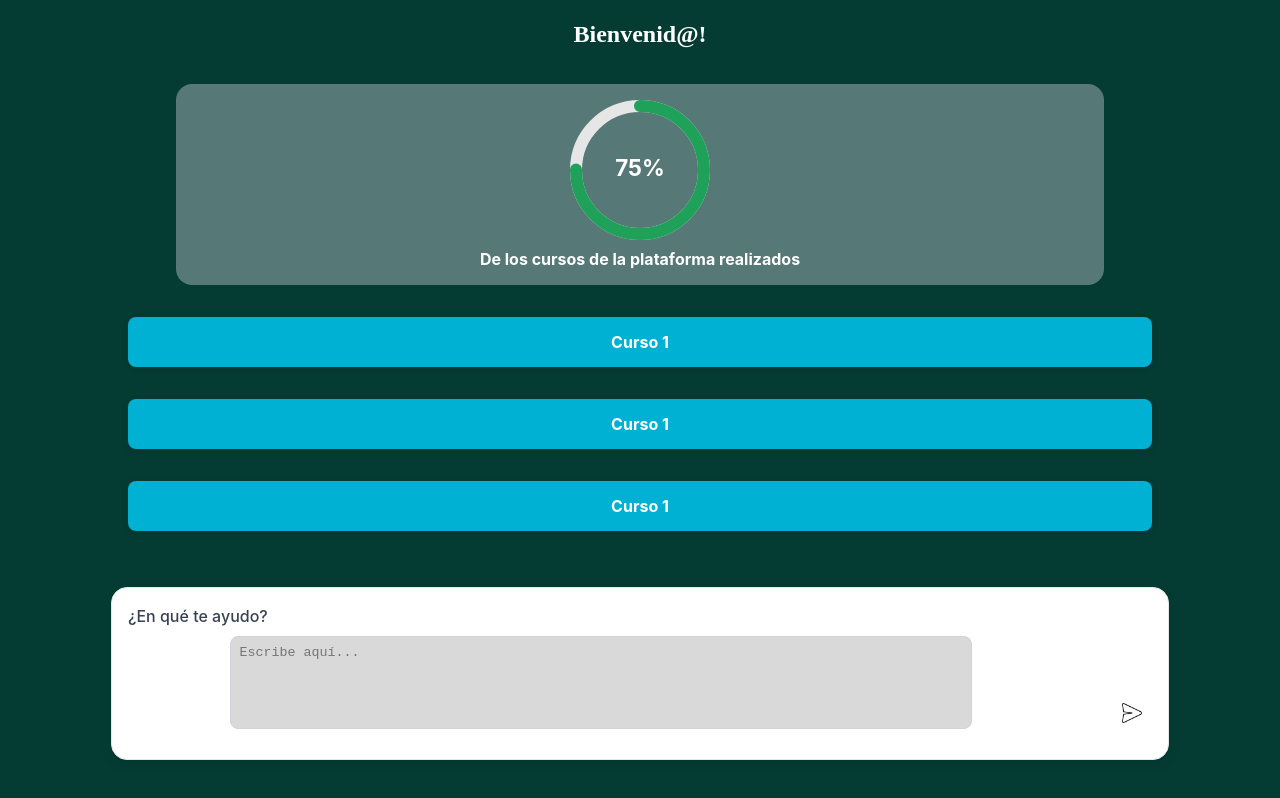
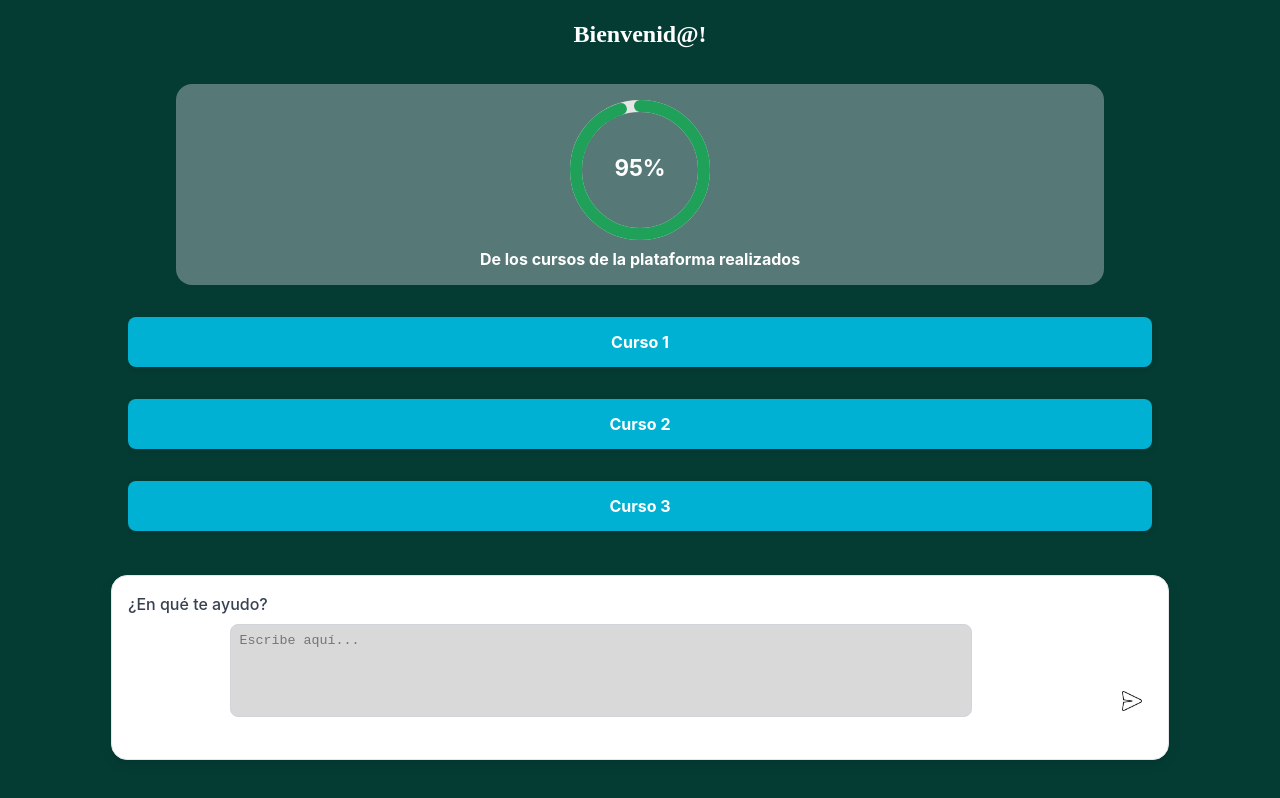
Before and after one commit to KevNunez5/Chiukhan_front, a React (Vite) app: page /start in a window 1280 px wide. Built offline with nearby package versions, Linux system fonts and the light colour scheme; the HTML template or start-up script is replaced by a standard one.

Commit message:
Start page fixed for multiple courses

```diff
--- a/src/pages/Start/Start.css
+++ b/src/pages/Start/Start.css
@@ -29,8 +29,12 @@
 .courses-section {
     display: flex;
     flex-direction: column;
+    flex: 1 1 auto;         /* ocupa el sobrante */
+    min-height: 0;          /* IMPORTANTE para permitir overflow */
+    overflow-y: auto;       /* scroll solo aquí */
     gap: 1rem;
     width: 100%;
+    max-height: 30vh;
     margin-top: 1rem;
     margin-left: 20vw;
 }
--- a/src/pages/Start/Start.tsx
+++ b/src/pages/Start/Start.tsx
@@ -1,32 +1,48 @@
+import "./Start.css"
+import BlueButton from "../../components/BlueButton"
+import ProgressBar from "../../components/ProgressBar"
+import ChatBot from "../../components/ChatBot"
 
-import "./Start.css"
-import BlueButton from "../../components/BlueButton.tsx";
-import ProgressBar from "../../components/ProgressBar.tsx";
-import ChatBot from "../../components/ChatBot.tsx";
-// Importa tus componentes reales cuando los tengas listos
-// import ProgressBar from "../../components/ProgressBar/ProgressBar"
-// import Chat from "../../components/Chat/Chat"
+type CourseItem = { nombre: string; url?: string }
 
-export default function Start() {
+type StartProps = {
+    courses?: CourseItem[]       // ← lista que te mandan
+    userName?: string            // opcional para saludo
+    progress?: number            // opcional para la barra
+}
+
+const DEFAULT_COURSES: CourseItem[] = [
+    { nombre: "Curso 1", url: "#" },
+    { nombre: "Curso 2", url: "#" },
+    { nombre: "Curso 3", url: "#" },
+]
+
+export default function Start({
+                                  courses = DEFAULT_COURSES,
+                                  userName = "",
+                                  progress = 75,
+                              }: StartProps) {
     return (
         <div className="start-container">
             {/* Saludo */}
-            <h2 className="welcome-text">Bienvenid@!</h2>
+            <h2 className="welcome-text">
+                Bienvenid@{userName ? ` ${userName}` : ""}!
+            </h2>
 
             {/* Progreso general */}
             <div className="progress-section">
-                <ProgressBar value={75} version={1} />
+                <ProgressBar value={progress} version={1} />
             </div>
 
-            {/* Botones de cursos */}
-            <div className="courses-section">
-                <BlueButton nombre="Curso 1" url="https://udemy.com/curso1" />
-                <BlueButton nombre="Curso 1" url="https://udemy.com/curso1" />
-                <BlueButton nombre="Curso 1" url="https://udemy.com/curso1" />
+            {/* Botones de cursos (scrolleable) */}
+            <div className="courses-section" aria-label="Lista de cursos">
+                {courses.map((c, i) => (
+                    <BlueButton key={`${c.nombre}-${i}`} nombre={c.nombre} url={c.url ?? "#"} />
+                ))}
             </div>
 
-            <ChatBot></ChatBot>
-
+            {/* Chat abajo */}
+            <ChatBot />
         </div>
     )
 }
--- a/src/routes/AppRoutes.tsx
+++ b/src/routes/AppRoutes.tsx
@@ -3,11 +3,12 @@ import Welcome from "../pages/Welcome/Welcome";
 import Start from "../pages/Start/Start.tsx";
 
 export default function AppRoutes() {
+
     return (
         <Routes>
             {/* Página inicial */}
             <Route path="/" element={<Welcome />} />
-            <Route path="/start" element={<Start/>} />
+            <Route path="/start" element={<Start progress={95} />}></Route>
         </Routes>
     );
 }
```
